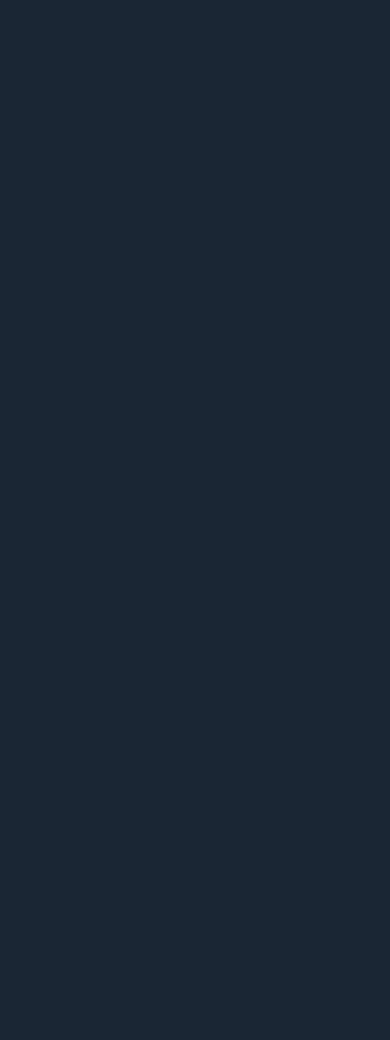
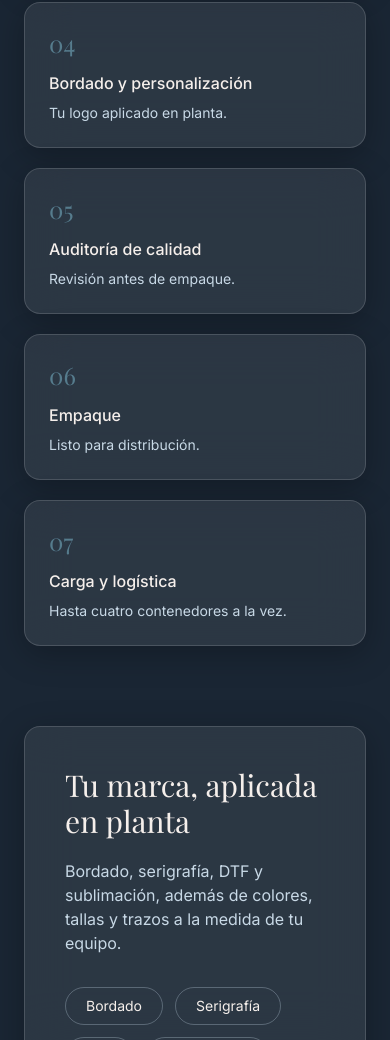
Before and after one commit to aguilartradesfx/luxe-essentials, a Next.js app: page / in a window 390 px wide. Shown: the part 8184-9224 px from the top of the page. Before the commit the page ends 7524 px from the top, so only its background shows below. Built offline with nearby package versions, Linux system fonts and the light colour scheme; a web font is replaced by a local one.

Commit message:
feat: secciones de proceso, personalización y pie
Co-Authored-By: Claude Opus 5 (1M context) <noreply@anthropic.com>

```diff
--- a/app/page.tsx
+++ b/app/page.tsx
@@ -4,6 +4,9 @@ import { Hero } from '@/components/sections/Hero';
 import { Capacidad } from '@/components/sections/Capacidad';
 import { Cifras } from '@/components/sections/Cifras';
 import { Lineas } from '@/components/sections/Lineas';
+import { Proceso } from '@/components/sections/Proceso';
+import { Personalizacion } from '@/components/sections/Personalizacion';
+import { Footer } from '@/components/sections/Footer';
 
 export default function Home() {
   return (
@@ -15,7 +18,10 @@ export default function Home() {
         <Capacidad />
         <Cifras />
         <Lineas />
+        <Proceso />
+        <Personalizacion />
       </main>
+      <Footer />
     </>
   );
 }
--- /dev/null
+++ b/components/sections/Footer.tsx
@@ -0,0 +1,28 @@
+import Image from 'next/image';
+import { copy } from '@/content/copy';
+
+export function Footer() {
+  return (
+    <footer className="border-t border-white/10 bg-black/20">
+      <div className="mx-auto grid max-w-6xl gap-10 px-6 py-14 sm:grid-cols-2">
+        <div>
+          <Image src="/brand/logo-light.svg" alt={copy.marca} width={88} height={82} />
+          <p className="mt-5 max-w-xs text-sm text-sky">
+            {copy.lineas.items.map((l) => l.nombre).join(' · ')}
+          </p>
+        </div>
+        <div>
+          <h2 className="text-sm font-medium text-beige">{copy.footer.contactoTitulo}</h2>
+          <ul className="mt-4 space-y-2 text-sm text-sky">
+            <li>{copy.footer.telefono}</li>
+            <li>{copy.footer.email}</li>
+            <li>{copy.footer.direccion}</li>
+          </ul>
+        </div>
+      </div>
+      <div className="border-t border-white/10 px-6 py-6 text-center text-xs text-sky/70">
+        © {new Date().getFullYear()} {copy.footer.derechos}
+      </div>
+    </footer>
+  );
+}
--- /dev/null
+++ b/components/sections/Personalizacion.tsx
@@ -0,0 +1,25 @@
+import { copy } from '@/content/copy';
+import { GlassCard } from '@/components/ui/GlassCard';
+
+export function Personalizacion() {
+  return (
+    <section className="mx-auto max-w-6xl px-6 pb-20">
+      <GlassCard className="p-10 md:p-14">
+        <h2 className="font-[family-name:var(--font-display)] text-3xl text-beige md:text-4xl">
+          {copy.personalizacion.titulo}
+        </h2>
+        <p className="mt-5 max-w-2xl text-sky">{copy.personalizacion.descripcion}</p>
+        <ul className="mt-8 flex flex-wrap gap-3">
+          {copy.personalizacion.tecnicas.map((t) => (
+            <li
+              key={t}
+              className="rounded-full border border-sky/30 px-5 py-2 text-sm text-beige"
+            >
+              {t}
+            </li>
+          ))}
+        </ul>
+      </GlassCard>
+    </section>
+  );
+}
--- /dev/null
+++ b/components/sections/Proceso.tsx
@@ -0,0 +1,23 @@
+import { copy } from '@/content/copy';
+import { GlassCard } from '@/components/ui/GlassCard';
+
+export function Proceso() {
+  return (
+    <section id="proceso" className="mx-auto max-w-6xl px-6 py-20">
+      <h2 className="font-[family-name:var(--font-display)] text-3xl text-beige md:text-4xl">
+        {copy.proceso.titulo}
+      </h2>
+      <ol className="mt-12 grid gap-5 sm:grid-cols-2 lg:grid-cols-4">
+        {copy.proceso.pasos.map((paso, i) => (
+          <GlassCard key={paso.nombre} as="li" className="p-6">
+            <span className="font-[family-name:var(--font-display)] text-2xl text-teal">
+              {String(i + 1).padStart(2, '0')}
+            </span>
+            <h3 className="mt-3 text-base font-medium text-beige">{paso.nombre}</h3>
+            <p className="mt-2 text-sm text-sky">{paso.detalle}</p>
+          </GlassCard>
+        ))}
+      </ol>
+    </section>
+  );
+}
```
Also changed, not shown: 1 other file (tests, documents, lock files or other folders).
